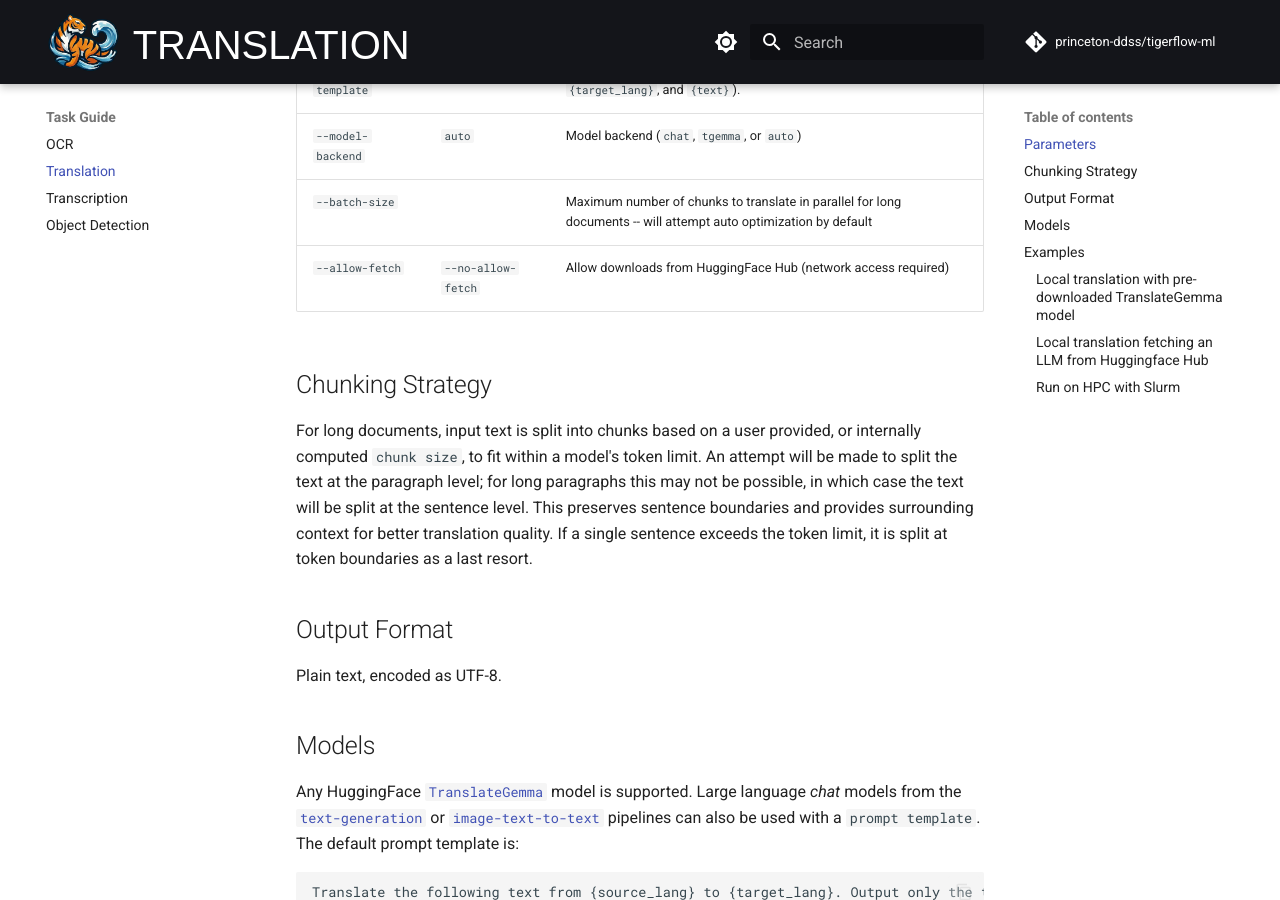
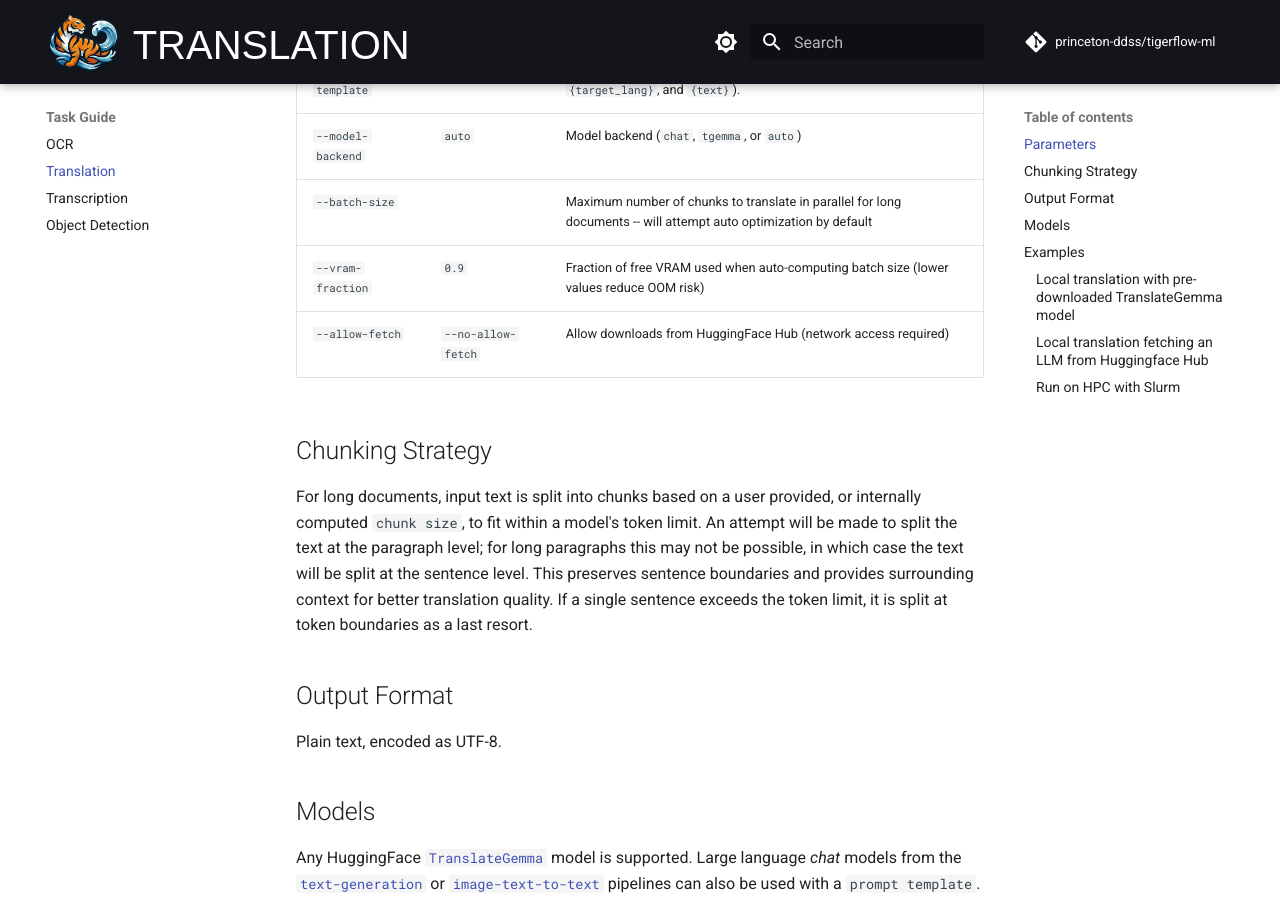
Before and after one commit to princeton-ddss/tigerflow-ml, an MkDocs documentation site: the page built from docs/mkdocs/tasks/translate.md, in a window 1280 px wide and 900 px high, scrolled down 708 px. Built offline with MkDocs 1.6.1 and Material for MkDocs 9.7.7, drawn with Linux system fonts in a browser that asks for light colours; some web fonts are replaced; comment, search, counter and statistics services are not loaded; the version menu is left out.

Commit message:
docs: add vram_fraction
ref #41

```diff
--- a/docs/mkdocs/tasks/translate.md
+++ b/docs/mkdocs/tasks/translate.md
@@ -16,6 +16,7 @@ Translate text documents using HuggingFace [TranslateGemma](https://huggingface.
 | `--prompt-template` | *(see below)*            | Prompt template for text-generation models (uses `{source_lang}`, `{target_lang}`, and `{text}`).    |
 | `--model-backend`   | `auto`                   | Model backend (`chat`, `tgemma`, or `auto`)                                              |
 | `--batch-size`      |                          | Maximum number of chunks to translate in parallel for long documents -- will attempt auto optimization by default |
+| `--vram-fraction`   | `0.9`                    | Fraction of free VRAM used when auto-computing batch size (lower values reduce OOM risk) |
 | `--allow-fetch`     | `--no-allow-fetch`       | Allow downloads from HuggingFace Hub (network access required)                           |
 
 
```
Also changed, not shown: src/tigerflow_ml/text/translate/README.md.
